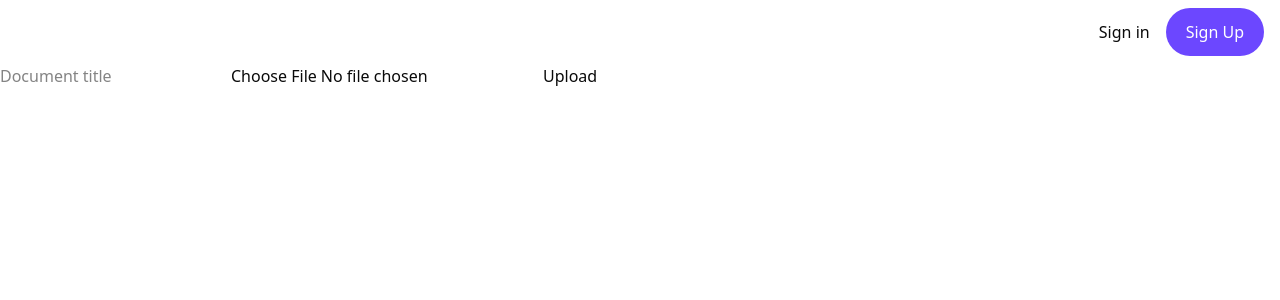
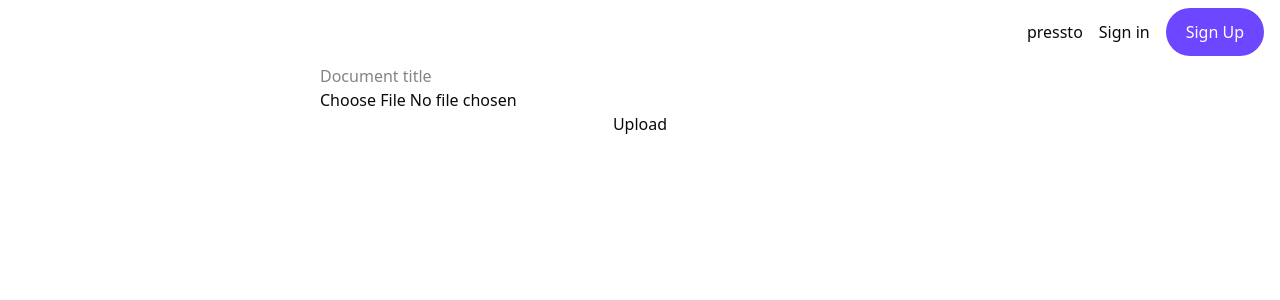
Before and after one commit to symienMoore/bidoof, a Next.js app: page /add-document in a window 1280 px wide. Shown: the top 300 px of the page. Built offline with nearby package versions, Linux system fonts and the light colour scheme; no server answers.

Commit message:
file upload is working

```diff
--- a/src/app/add-document/page.tsx
+++ b/src/app/add-document/page.tsx
@@ -40,7 +40,7 @@ const Page = () => {
   }
   return (
     <div>
-      <form onSubmit={handleSubmit}>
+      <form className='flex flex-col w-1/2 mx-auto my-auto' onSubmit={handleSubmit}>
       <input
         type="text"
         value={title}
--- a/src/app/layout.tsx
+++ b/src/app/layout.tsx
@@ -40,6 +40,7 @@ export default function RootLayout({
       <html lang="en">
         <body className={`${geistSans.variable} ${geistMono.variable} antialiased`}>
           <header className="flex justify-end items-center p-4 gap-4 h-16">
+            <h1>pressto</h1>
             <SignedOut>
               <SignInButton />
               <SignUpButton>
```
